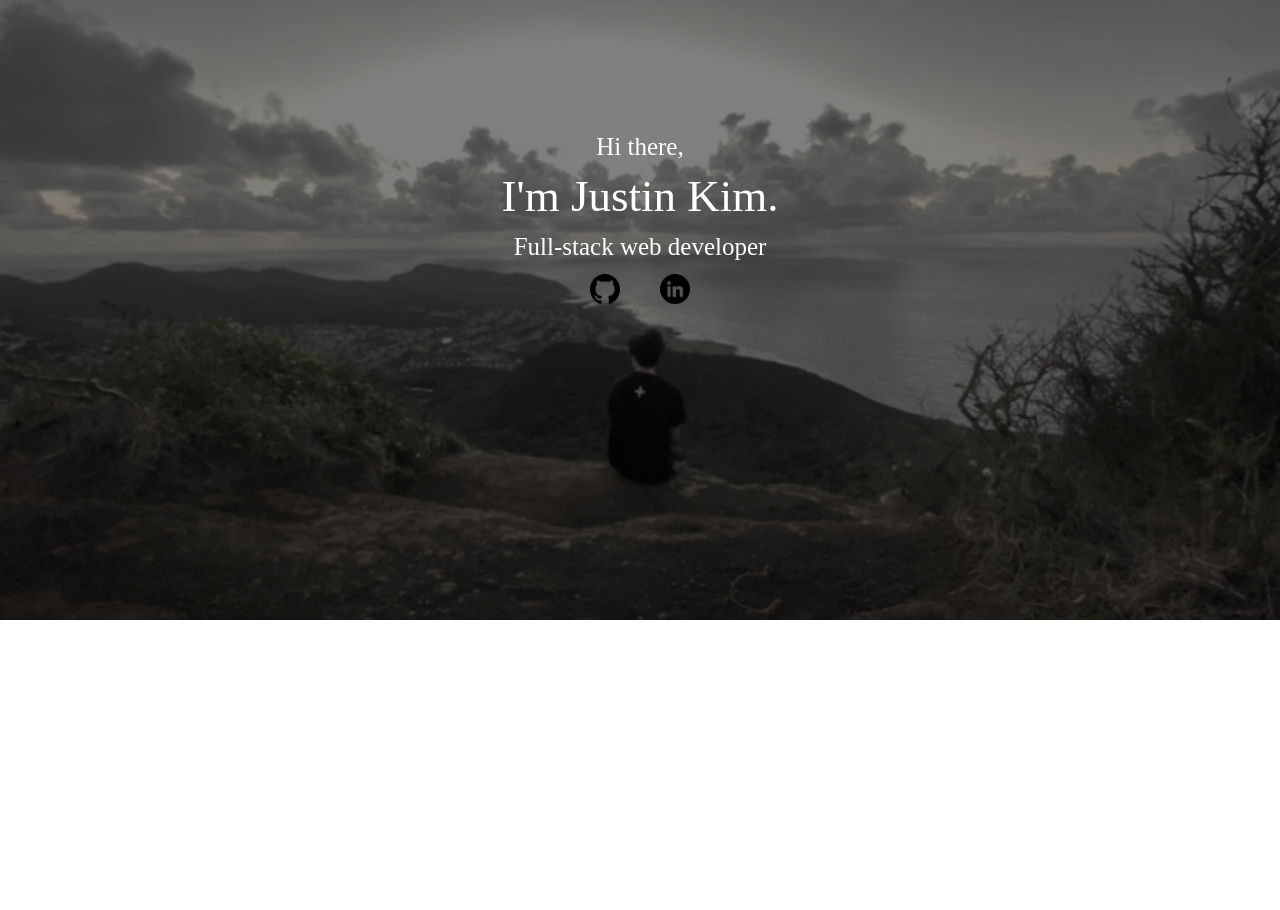
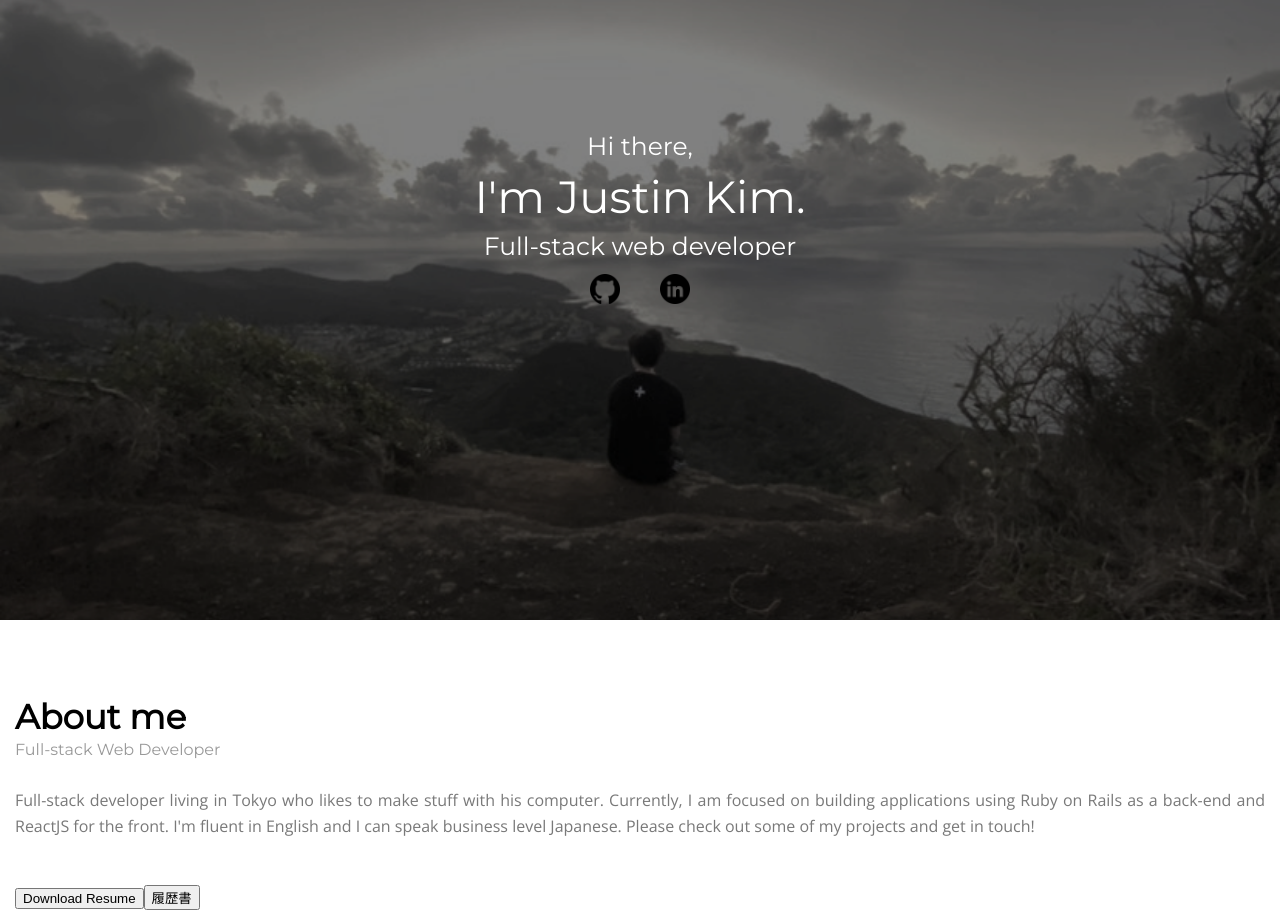
Before and after one commit to justinkim2015/portfolio-v3, a React (Create React App) app: page / in a window 1280 px wide. Shown: the part 180-1090 px from the top of the page. Before the commit the page ends 800 px from the top, so only its background shows below. Built offline with nearby package versions, Linux system fonts and the light colour scheme.

Commit message:
Create start of about me

```diff
--- a/src/App.js
+++ b/src/App.js
@@ -1,11 +1,15 @@
 import Navbar from './navbar/Navbar.js'
 import Home from './home/Home.js'
+import About from './about/About.js'
 
 function App() {
   return (
     <div>
-      <Navbar />
-      <Home />
+      <div id="content">
+        <Navbar />
+        <Home />
+        <About />
+      </div>
     </div>
   );
 }
--- /dev/null
+++ b/src/about/About.js
@@ -0,0 +1,19 @@
+import './about.css'
+
+const About = () => {
+  return (
+    <section id='about'>
+      <div className='about-content'>
+        <h2 className='about-title'>About me</h2>
+        <h6 className='about-subtitle'>Full-stack Web Developer</h6>
+        <p className='about-text'>
+          Full-stack developer living in Tokyo who likes to make stuff with his computer. Currently, I am focused on building applications using Ruby on Rails as a back-end and ReactJS for the front. I'm fluent in English and I can speak business level Japanese. Please check out some of my projects and get in touch!
+        </p>
+        <button className='white-button resume'>Download Resume</button>
+        <button className='blue-button jp-resume'>履歴書</button>
+      </div>
+    </section>
+  )
+}
+
+export default About
--- /dev/null
+++ b/src/about/about.css
@@ -0,0 +1,30 @@
+#about {
+  display: flex;
+  flex-direction: column;
+  padding-top: 80px;
+}
+
+.about-content {
+  padding: 0 15px;
+}
+
+.about-title {
+  font-size: 34px;
+  font-weight: 1000;
+  margin: 0 0 8px;
+}
+
+.about-subtitle {
+  font-size: 16px;
+  color: #999999;
+  margin: 0 0 30px;
+}
+
+.about-text {
+  color: #797979;
+  line-height: 1.6;
+  text-align: justify;
+  font-family: 'open sans';
+  margin: 0 0 16px;
+  padding: 0 0 30px;
+}
--- a/src/base-styles/index.css
+++ b/src/base-styles/index.css
@@ -1,8 +1,13 @@
 @font-face {
-  font-family: "monteserrat";
-  src: url('./Montserrat-Regular.ttf');
+  font-family: 'monteserrat';
+  src: url(../fonts/Montserrat-Regular.ttf);
 }
 
-body {
+@font-face {
+  font-family: 'open sans';
+  src: url(../fonts/OpenSans-Regular.ttf);
+}
+
+#content {
   font-family: "monteserrat";
 }
--- a/src/home/Home.js
+++ b/src/home/Home.js
@@ -12,7 +12,7 @@ const Home = () => {
         <div className='icon-bar'>
           <a href="http://www.github.com" className='icon-holder'><img src={github} className='social-icon'></img></a>
 
-          <a href="http://www.linkedin.com" className='icon-holder'><img src={linkedin} class='social-icon'></img></a>
+          <a href="http://www.linkedin.com" className='icon-holder'><img src={linkedin} className='social-icon'></img></a>
         </div>
       </div>
     </section>
```
Also changed, not shown: src/fonts/Montserrat-Regular.ttf (renamed from src/base-styles/Montserrat-Regular.ttf), src/fonts/OpenSans-Regular.ttf (added).
